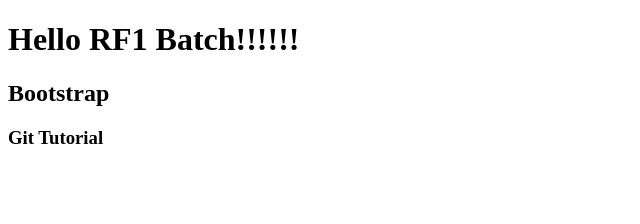
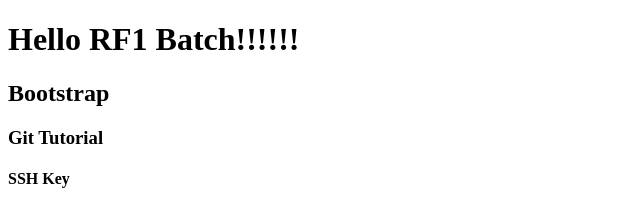
Before and after one commit to rojre1979/test-repo, a plain HTML site: page index.html in a window 1280 px wide. Shown: the full height of the page, 0-640 px from the left. Drawn offline with Linux system fonts and the light colour scheme.

Commit message:
add ssh key

```diff
--- a/index.html
+++ b/index.html
@@ -10,5 +10,6 @@
     <h1>Hello RF1 Batch!!!!!!</h1>
     <h2>Bootstrap</h2>
     <h3>Git Tutorial</h3>
+    <h4>SSH Key</h4>
 </body>
 </html>
```
